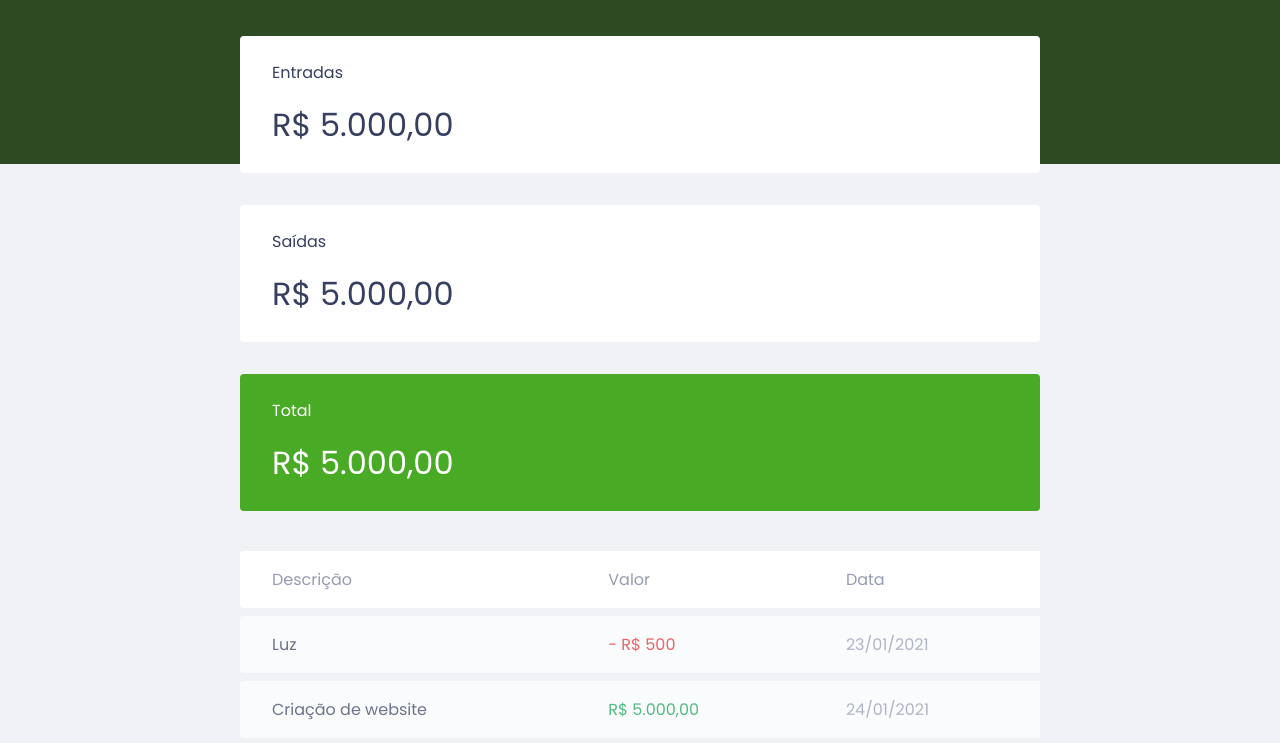
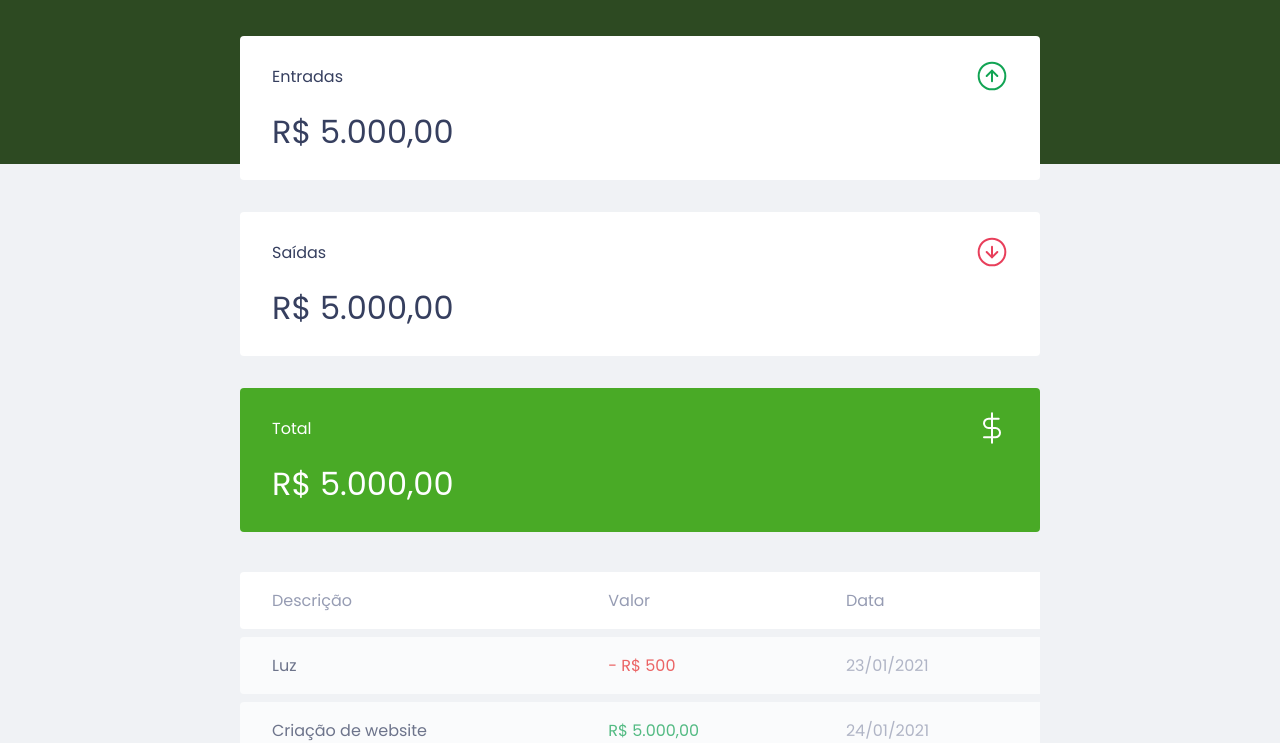
Before and after one commit to rnatu/maratona-discover, a plain HTML site: page index.html in a window 1280 px wide. Shown: the part 59-802 px from the top of the page. Drawn offline with Linux system fonts and the light colour scheme.

Commit message:
Card - adição e ajuste de imagens no card

```diff
--- a/index.html
+++ b/index.html
@@ -26,17 +26,17 @@
       <h2 class="sr-only">Balanço</h2>
 
       <div class="card">
-        <h3>Entradas</h3>
+        <h3>Entradas <img src="assets/income.svg" alt="Imagem de entradas"></h3>
         <p>R$ 5.000,00</p>
       </div>
 
       <div class="card">
-        <h3>Saídas</h3>
+        <h3>Saídas <img src="assets/expense.svg" alt="Imagem de saída"></h3>
         <p>R$ 5.000,00</p>
       </div>
 
       <div class="card total">
-        <h3>Total</h3>
+        <h3>Total <img src="assets/total.svg" alt="Imagem de total"></h3>
         <p>R$ 5.000,00</p>
       </div>
     </section>
@@ -74,7 +74,9 @@
   </section>
 
   <footer>
-    <p>dev.finance$<p>
+    <p>
+      dev.finance$
+    <p>
   </footer>
 </body>
 
--- a/style.css
+++ b/style.css
@@ -77,6 +77,10 @@ header {
 .card h3 {
   font-weight: normal;
   font-size: 1rem;
+
+  display: flex;
+  align-items: center;
+  justify-content: space-between;
 }
 
 .card p {
```
